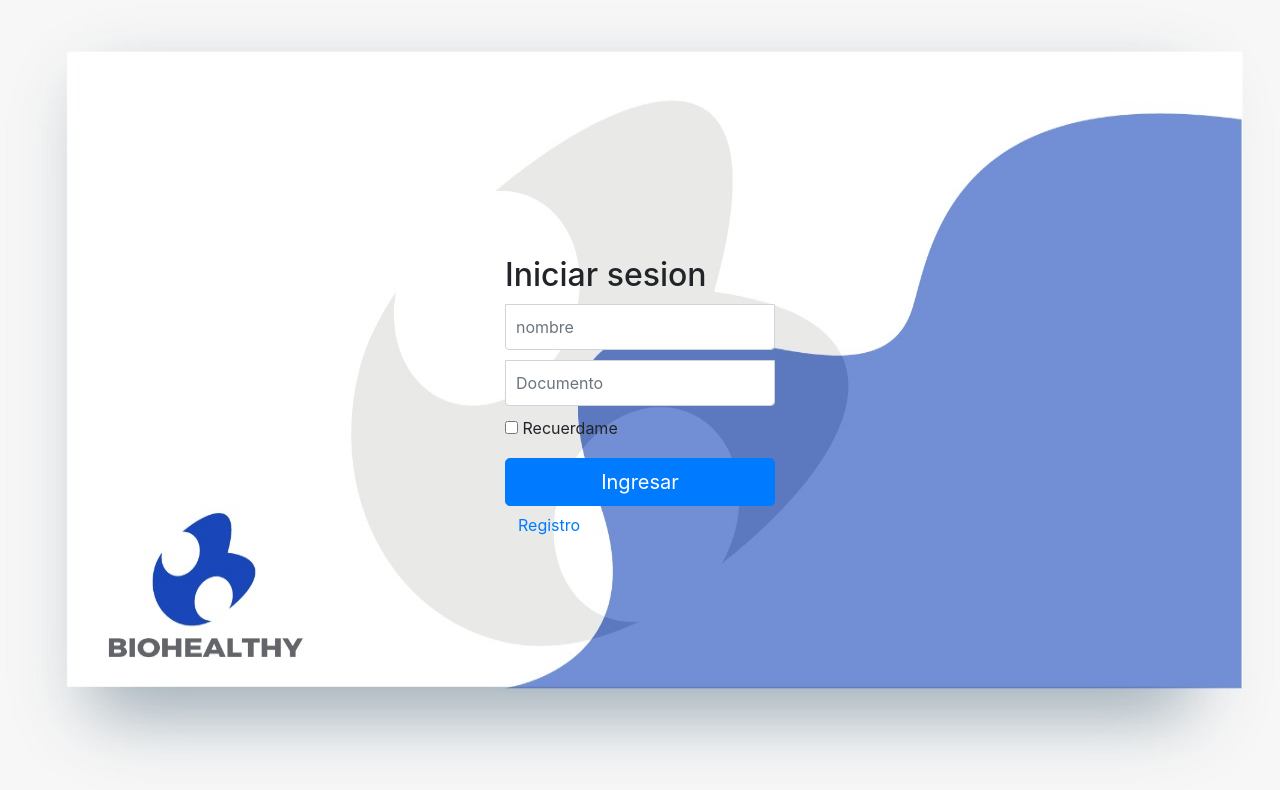
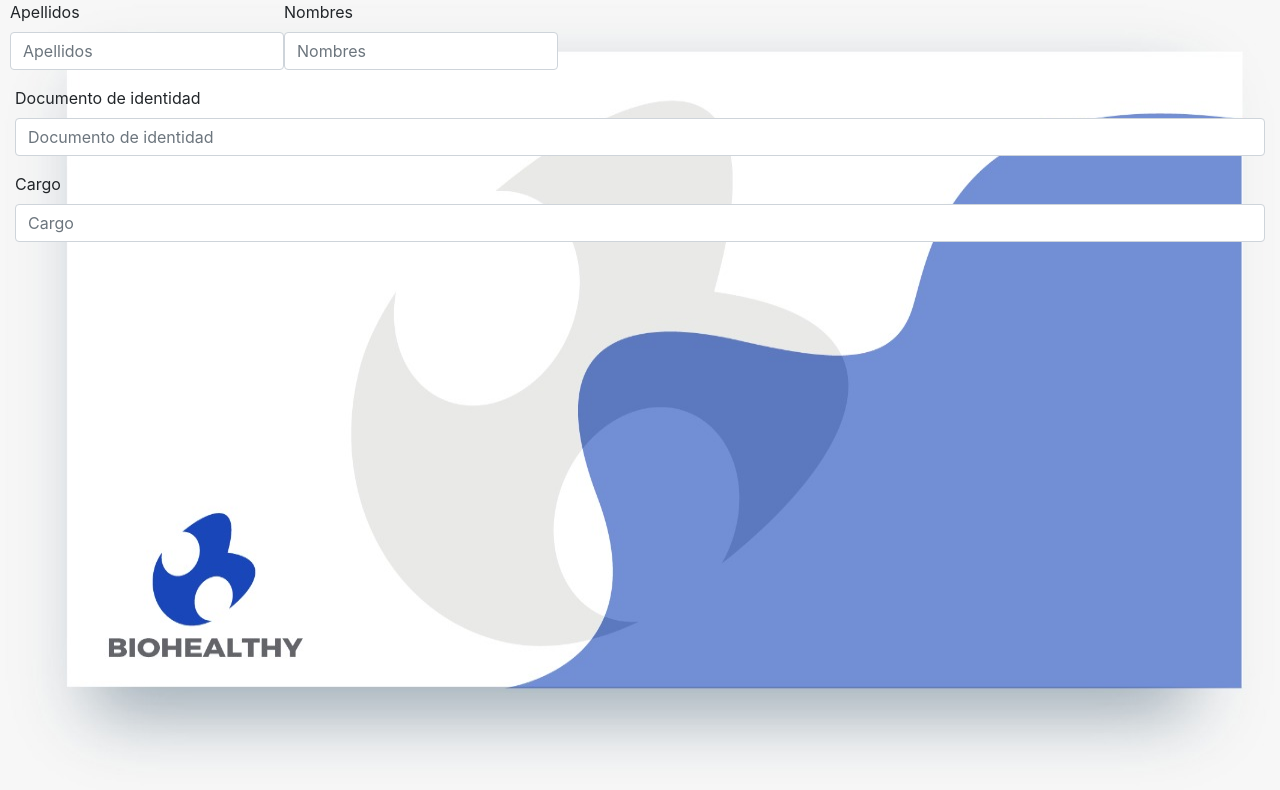
Before and after one commit to ChristDestroyed/BioHealthy, an Angular app in the folder BioHealthy/ClientApp/: page /registro in a window 1280 px wide. Shown: the top 790 px of the page. Built offline with nearby package versions, Linux system fonts and the light colour scheme.

Commit message:
frontend

```diff
--- a/BioHealthy/ClientApp/src/app/Login/login.component.html
+++ b/BioHealthy/ClientApp/src/app/Login/login.component.html
@@ -8,9 +8,10 @@
     <div class="checkbox">
       <label>
         <input type="checkbox" value="remember-me"> Recuerdame
+
       </label>
+      <a class="spacing-2" [routerLink]='["/registro"]' (click)='collapse()'>Registrese aqui</a>
     </div>
-    <button class="btn btn-lg btn-primary btn-block" type="submit" >Ingresar</button>
-     <a [routerLink]="['/registro']" class="btn btn-link">Registro</a>
-  </form>
+  <button class="btn btn-lg btn-primary btn-block" type="submit" >Ingresar</button>
+</form>
 </div>
--- a/BioHealthy/ClientApp/src/app/Registro/registro.component.html
+++ b/BioHealthy/ClientApp/src/app/Registro/registro.component.html
@@ -1,4 +1,6 @@
-<form>
+
+
+<form class="form-signin" #registroForm="ngForm" (ngSubmit)="registro">
   <div class="form-row">
     <div class="form-group">
       <label for="Apellidos">
--- a/BioHealthy/ClientApp/src/app/app.component.html
+++ b/BioHealthy/ClientApp/src/app/app.component.html
@@ -1,3 +1,4 @@
-<div class='container-fluid'>
-  <app-login></app-login>
+
+ <div class='container-fluid'>
+<router-outlet></router-outlet>
 </div>
--- a/BioHealthy/ClientApp/src/app/app.module.ts
+++ b/BioHealthy/ClientApp/src/app/app.module.ts
@@ -2,7 +2,7 @@ import { BrowserModule } from '@angular/platform-browser';
 import { NgModule } from '@angular/core';
 import { FormsModule } from '@angular/forms';
 import { HttpClientModule } from '@angular/common/http';
-import { RouterModule } from '@angular/router';
+import { RouterModule, Routes } from '@angular/router';
 import { EmpleadosComponent} from './empleados/empleados.component';
 import { AppComponent } from './app.component';
 import { NavMenuComponent } from './nav-menu/nav-menu.component';
@@ -10,7 +10,9 @@ import { HomeComponent } from './home/home.component';
 import { VisitantesComponent } from './Visitantes/visitantes.component';
 import { RegistroComponent } from './Registro/registro.component';
 import { LoginComponent } from './Login/Login.component';
-
+const appRoutes: Routes = [
+  {path: 'login', component: LoginComponent}
+];
 @NgModule({
   declarations: [
     AppComponent,
--- a/BioHealthy/ClientApp/src/index.html
+++ b/BioHealthy/ClientApp/src/index.html
@@ -9,5 +9,6 @@
 </head>
 <body>
   <app-root>Loading...</app-root>
+
 </body>
 </html>
```
Also changed, not shown: BioHealthy/ClientApp/src/app/home/home.component.html (line endings or trailing spaces).
